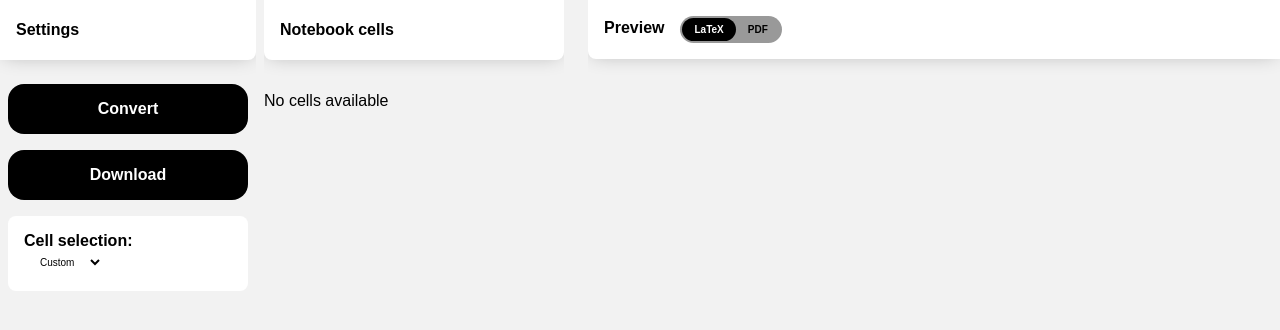
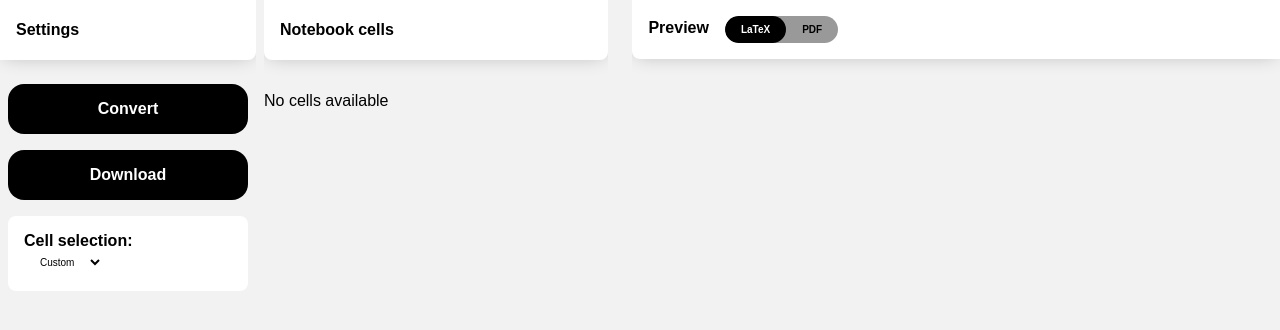
Before and after one commit to Maxim424/ipynb-latex-converter, a React (Create React App) app in the folder converter/: page /process in a window 1280 px wide. Shown: the top 330 px of the page. Built offline with nearby package versions, Linux system fonts and the light colour scheme.

Commit message:
refactor code

```diff
--- a/converter/src/design_kit/dropdown_button/DropdownButton.css
+++ b/converter/src/design_kit/dropdown_button/DropdownButton.css
@@ -28,11 +28,13 @@
     width: calc(100% - 28px);
     transition: opacity 0.3s ease, top 0.3s ease;
     opacity: 0;
+    pointer-events: none;
 }
 
 .dropdown-menu.show {
     opacity: 1;
     top: 100%;
+    pointer-events: auto;
 }
 
 .dropdown-item {
@@ -47,5 +49,5 @@
 }
 
 .dropdown-item:hover {
-    background: rgba(0, 123, 255, 0.5);
+    background: #007bff80;
 }
--- /dev/null
+++ b/converter/src/design_kit/segmented_control/SegmentedControl.css
@@ -0,0 +1,23 @@
+.segmented-control {
+    display: inline-flex;
+    border-radius: 16px;
+    overflow: hidden;
+    margin-left: 16px;
+    background: #999;
+}
+
+.segmented-control button {
+    padding: 8px 16px;
+    background: transparent;
+    border: none;
+    cursor: pointer;
+    font-size: 10px;
+    font-weight: bold;
+    transition: 0.3s;
+    border-radius: 16px;
+}
+
+.segmented-control button.active {
+    background: var(--primary-button-bg);
+    color: var(--primary-button-text);
+}
--- /dev/null
+++ b/converter/src/design_kit/segmented_control/SegmentedControl.js
@@ -0,0 +1,20 @@
+import React from "react";
+import "./SegmentedControl.css";
+
+const SegmentedControl = ({ options, selected, onChange }) => {
+    return (
+        <div className="segmented-control">
+            {options.map((option) => (
+                <button
+                    key={option.value}
+                    className={selected === option.value ? "active" : ""}
+                    onClick={() => onChange(option.value)}
+                >
+                    {option.label}
+                </button>
+            ))}
+        </div>
+    );
+};
+
+export default SegmentedControl;
--- a/converter/src/pages/processing/NotebookCells.js
+++ b/converter/src/pages/processing/NotebookStructurePanel.js
@@ -3,9 +3,9 @@ import ReactMarkdown from "react-markdown";
 import { Prism as SyntaxHighlighter } from "react-syntax-highlighter";
 import { materialDark } from "react-syntax-highlighter/dist/esm/styles/prism";
 import { prism } from 'react-syntax-highlighter/dist/esm/styles/prism';
-import "./styles/NotebookCells.css";
+import "./styles/NotebookStructurePanel.css";
 
-const NotebookCells = ({ jsonString, selectedCells, onCheckboxChange }) => {
+const NotebookStructurePanel = ({ jsonString, selectedCells, onCheckboxChange }) => {
     const [isDarkMode, setIsDarkMode] = useState(false);
 
     useEffect(() => {
@@ -72,4 +72,4 @@ const NotebookCells = ({ jsonString, selectedCells, onCheckboxChange }) => {
     );
 };
 
-export default NotebookCells;
+export default NotebookStructurePanel;
--- /dev/null
+++ b/converter/src/pages/processing/PreviewPanel.js
@@ -0,0 +1,23 @@
+import React from "react";
+import "./styles/PreviewPanel.css";
+
+const PreviewPanel = ({ viewMode, previewTexUrl, previewPdfUrl }) => {
+    const src =
+        viewMode === "latex" ? previewTexUrl : previewPdfUrl;
+
+    return (
+        <div className="preview-panel">
+            {src && (
+                <iframe
+                    src={src}
+                    width="100%"
+                    height="100%"
+                    title="Preview"
+                    style={{ border: "none", margin: "8px" }}
+                />
+            )}
+        </div>
+    );
+};
+
+export default PreviewPanel;
--- a/converter/src/pages/processing/ProcessPage.js
+++ b/converter/src/pages/processing/ProcessPage.js
@@ -1,29 +1,31 @@
 import React, { useEffect, useRef, useState } from "react";
 import { useLocation } from "react-router-dom";
 import "./styles/ProcessPage.css";
-import NotebookCells from "./NotebookCells";
+import NotebookStructurePanel from "./NotebookStructurePanel";
+import PreviewPanel from "./PreviewPanel";
 import AsyncButton from "../../design_kit/async_button/AsyncButton";
 import DropdownButton from "../../design_kit/dropdown_button/DropdownButton";
+import SegmentedControl from "../../design_kit/segmented_control/SegmentedControl";
 
 function ProcessPage({
     fileContent,
     handleFileLoad,
-    texContent,
-    pdfUrl,
     onConvert,
     handleDownload,
     selectedCells,
     setSelectedCells,
     onCheckboxChange,
     selectionMode,
-    setSelectionMode
+    setSelectionMode,
+    previewPdfUrl,
+    previewTexUrl
 }) {
     const [screenWidth, setScreenWidth] = useState(window.innerWidth);
     const location = useLocation();
     const file = location.state?.file;
     const fileLoaded = useRef(false);
 
-    const [leftWidth, setLeftWidth] = useState(250); // Начальная ширина левой панели
+    const [leftWidth, setLeftWidth] = useState(350); // Начальная ширина левой панели
     const leftContainerRef = useRef(null);
     const isResizing = useRef(false);
     const [viewMode, setViewMode] = useState("latex"); // 'latex' или 'pdf'
@@ -64,10 +66,10 @@ function ProcessPage({
             setScreenWidth(window.innerWidth); // Обновление ширины при изменении размера экрана
         };
 
-        window.addEventListener("resize", handleResize); // Добавляем слушатель события изменения размера окна
+        window.addEventListener("resize", handleResize);
 
         return () => {
-            window.removeEventListener("resize", handleResize); // Убираем слушатель при размонтировании компонента
+            window.removeEventListener("resize", handleResize);
         };
     }, [file, handleFileLoad]);
 
@@ -140,49 +142,30 @@ function ProcessPage({
             </div>
             <div ref={leftContainerRef} className="process-file-structure-column" style={{ width: leftWidth }}>
                 <div className="process-file-structure-column-header">Notebook cells</div>
-                <NotebookCells jsonString={fileContent} selectedCells={selectedCells} onCheckboxChange={onCheckboxChange} />
+                <NotebookStructurePanel
+                    jsonString={fileContent}
+                    selectedCells={selectedCells}
+                    onCheckboxChange={onCheckboxChange}
+                />
             </div>
             <div className="resizer" onMouseDown={handleMouseDown} />
             <div className="process-preview-column" style={{ width: 0.8 * screenWidth - leftWidth - 16 }}>
                 <div className="process-preview-column-header">
                     <span>Preview</span>
-
-                    {/* Переключатель */}
-                    <div className="preview-toggle">
-                        <button
-                            className={viewMode === "latex" ? "active" : ""}
-                            onClick={() => setViewMode("latex")}
-                        >
-                            LaTeX
-                        </button>
-                        <button
-                            className={viewMode === "pdf" ? "active" : ""}
-                            onClick={() => setViewMode("pdf")}
-                        >
-                            PDF
-                        </button>
-                    </div>
+                    <SegmentedControl
+                        options={[
+                            { label: "LaTeX", value: "latex" },
+                            { label: "PDF", value: "pdf" }
+                        ]}
+                        selected={viewMode}
+                        onChange={setViewMode}
+                    />
                 </div>
-                {viewMode === "latex" ? (
-                    <pre
-                        style={{
-                            whiteSpace: "pre-wrap",
-                            wordWrap: "break-word",
-                            padding: "0px 16px",
-                        }}
-                    >
-                        {texContent}
-                    </pre>
-                ) : (
-                    pdfUrl && (
-                        <iframe
-                            src={pdfUrl}
-                            width="calc(100% - 16px)"
-                            height="100%"
-                            title="Generated PDF"
-                        ></iframe>
-                    )
-                )}
+                <PreviewPanel
+                    viewMode={viewMode}
+                    previewTexUrl={previewTexUrl}
+                    previewPdfUrl={previewPdfUrl}
+                />
             </div>
         </div>
     );
--- a/converter/src/pages/processing/ProcessPageController.js
+++ b/converter/src/pages/processing/ProcessPageController.js
@@ -4,13 +4,14 @@ import { useToast } from "../../design_kit/notification/ToastContext";
 
 const ProcessPageController = () => {
     const [fileContent, setFileContent] = useState("");
-    const [texContent, setTexContent] = useState("");
-    const [pdfUrl, setPdfUrl] = useState(null);
     const [fileId, setFileId] = useState("");
     const [selectedCells, setSelectedCells] = useState([]);
-    const [selectionMode, setSelectionMode] = useState("custom"); // Выбранный режим
+    const [selectionMode, setSelectionMode] = useState("custom");
+    const [previewPdfUrl, setPreviewPdfUrl] = useState("");
+    const [previewTexUrl, setPreviewTexUrl] = useState("");
 
     const { showToast } = useToast();
+    const baseUrl = "http://127.0.0.1:8000/";
 
     const handleFileLoad = (fileContent) => {
         try {
@@ -19,10 +20,9 @@ const ProcessPageController = () => {
             setSelectedCells(allCellIndices);
             setFileContent(fileContent);
         } catch (error) {
-            console.error("Ошибка при парсинге файла:", error);
+            showToast("Ошибка при чтении файла")
         }
     };
-
 
     const handleCheckboxChange = (cellIndex) => {
         setSelectedCells((prevSelected) => {
@@ -38,7 +38,7 @@ const ProcessPageController = () => {
 
     const handleConvert = async (file) => {
         if (!file) {
-            showToast("Файл не найден!")
+            showToast("Сначала необходимо выбрать файл");
             return;
         }
 
@@ -47,60 +47,46 @@ const ProcessPageController = () => {
         formData.append("selectedCells", JSON.stringify(selectedCells));
 
         try {
-            const response = await fetch("http://127.0.0.1:8000/convert/", {
+            const response = await fetch(`${baseUrl}convert/`, {
                 method: "POST",
                 body: formData,
             });
 
             if (response.ok) {
                 const data = await response.json();
-                setTexContent(data.tex_content);
                 setFileId(data.file_id);
-                if (data.pdf_url) {
-                    setPdfUrl(`http://localhost:8000${data.pdf_url}`);
-                }
+                setPreviewPdfUrl(`${baseUrl}preview/${data.file_id}.pdf`);
+                setPreviewTexUrl(`${baseUrl}preview/${data.file_id}.tex`);
             } else {
-                showToast("Ошибка конвертации файла!")
+                showToast("Ошибка конвертации файла!");
             }
         } catch (error) {
-            console.error("Ошибка:", error);
+            showToast(`Ошибка ${error}`);
         }
     };
 
     const handleDownload = async (file, format) => {
         if (!fileId) {
-            showToast("Файл не готов для скачивания!");
+            showToast("Сначала необходимо сконвертировать файл");
             return;
         }
 
         const fileExtension = format === "pdf" ? ".pdf" : ".tex";
 
-        if (fileExtension === ".pdf" && pdfUrl) {
         try {
-                const response = await fetch(pdfUrl);
+            const url = `${baseUrl}download/${fileId}${fileExtension}`
+            const response = await fetch(url);
             const blob = await response.blob();
             const blobUrl = URL.createObjectURL(blob);
-
             const link = document.createElement("a");
             link.href = blobUrl;
-                link.download = file.name.replace(".ipynb", ".pdf");
+            link.download = file.name.replace(".ipynb", fileExtension);
             document.body.appendChild(link);
             link.click();
             document.body.removeChild(link);
-
-                // Освобождаем память
             URL.revokeObjectURL(blobUrl);
         } catch (error) {
-                showToast("Ошибка при скачивании PDF!");
-                console.error("Ошибка скачивания PDF:", error);
-            }
-        } else {
-            const link = document.createElement("a");
-            link.href = `http://127.0.0.1:8000/download/${fileId}`;
-            link.download = file.name.replace(".ipynb", ".tex");
-            document.body.appendChild(link);
-            link.click();
-            document.body.removeChild(link);
+            showToast(`Ошибка ${error}`);
         }
     };
 
@@ -108,8 +94,6 @@ const ProcessPageController = () => {
         <ProcessPage
             fileContent={fileContent}
             handleFileLoad={handleFileLoad}
-            texContent={texContent}
-            pdfUrl={pdfUrl}
             onConvert={handleConvert}
             handleDownload={handleDownload}
             selectedCells={selectedCells}
@@ -117,6 +101,8 @@ const ProcessPageController = () => {
             onCheckboxChange={handleCheckboxChange}
             selectionMode={selectionMode}
             setSelectionMode={setSelectionMode}
+            previewPdfUrl={previewPdfUrl}
+            previewTexUrl={previewTexUrl}
         />
     );
 };
--- /dev/null
+++ b/converter/src/pages/processing/styles/PreviewPanel.css
@@ -0,0 +1,6 @@
+.preview-panel {
+    display: flex;
+    align-items: center;
+    height: 100%;
+    width: 100%;
+}
```
Also changed, not shown: converter/src/pages/processing/ControlsPanel.js (added, +37 -0 lines), converter/src/pages/processing/styles/ControlsPanel.css (added, +43 -0 lines), converter/src/pages/processing/styles/NotebookStructurePanel.css (renamed from converter/src/pages/processing/styles/NotebookCells.css), 1 other file (tests, documents, lock files or other folders). Lines whose indentation alone changed are shown as unchanged.
